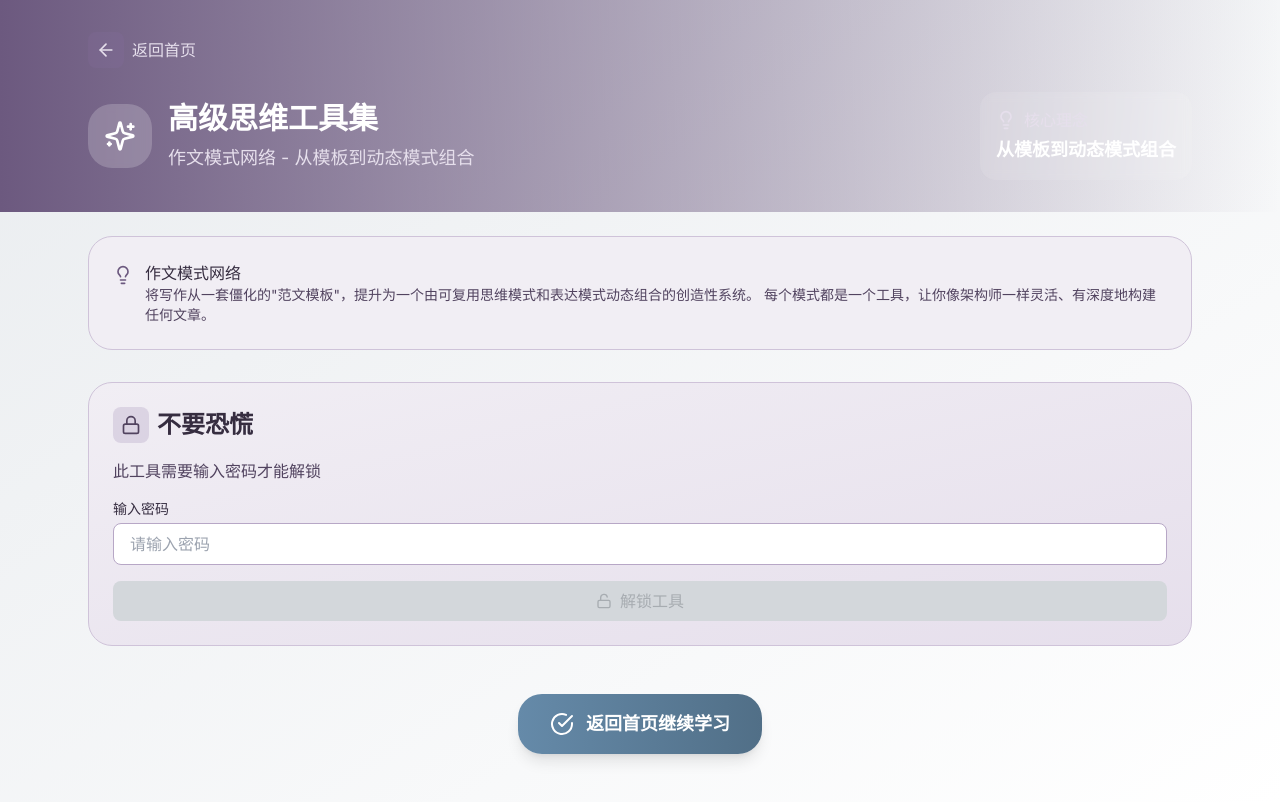
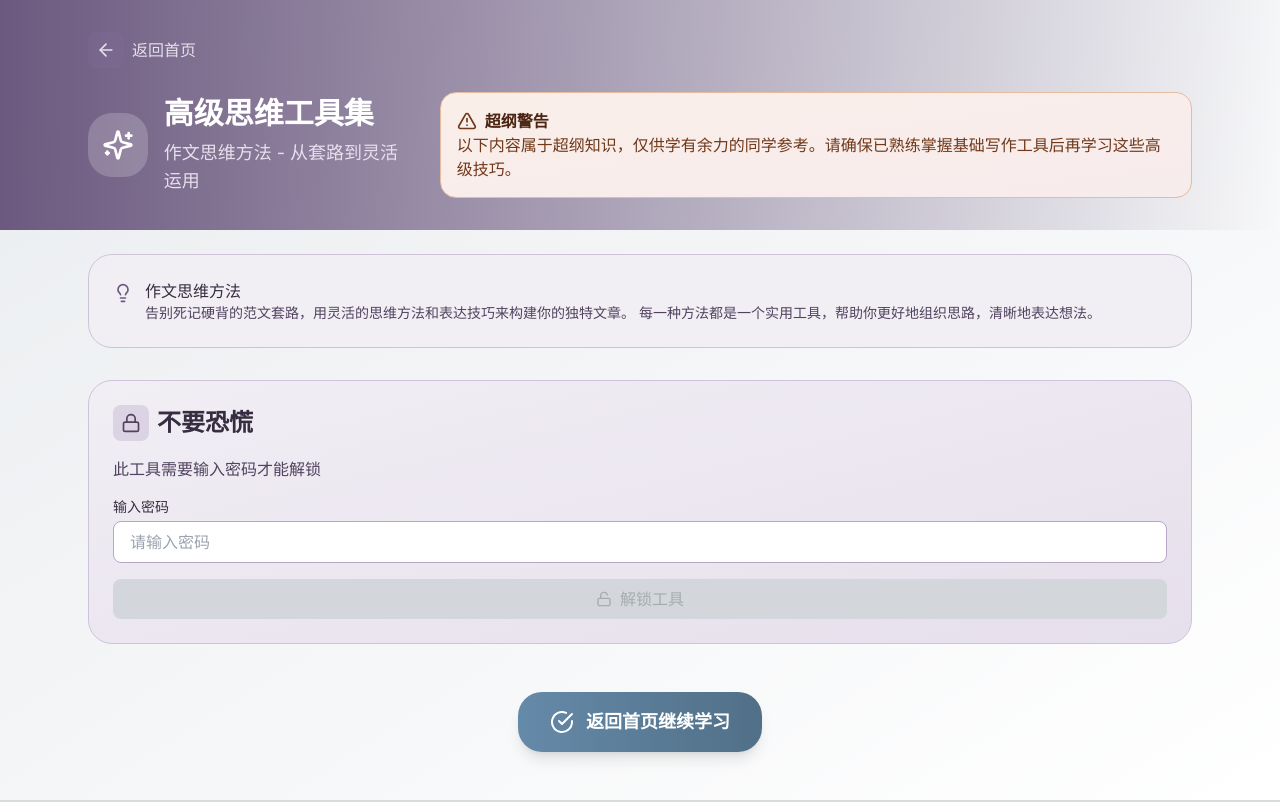
Before and after one commit to InitialXKO/Writing, a Next.js app: page /tools/advanced-tools in a window 1280 px wide. Built offline with nearby package versions, Linux system fonts and the light colour scheme.

Commit message:
修改advanced-tools页面中的残留术语表述

```diff
--- a/src/app/tools/advanced-tools/page.tsx
+++ b/src/app/tools/advanced-tools/page.tsx
@@ -5,7 +5,7 @@ import { writingTools } from '@/data/tools';
 import { useAppStore } from '@/lib/store';
 import AdvancedToolsHub from '@/components/AdvancedToolsHub';
 import PasswordInput from '@/components/PasswordInput';
-import { ArrowLeft, CheckCircle, Sparkles, Lightbulb } from 'lucide-react';
+import { ArrowLeft, CheckCircle, Sparkles, Lightbulb, AlertTriangle } from 'lucide-react';
 
 export default function AdvancedToolsPage() {
   const { progress, setProgress } = useAppStore();
@@ -52,16 +52,16 @@ export default function AdvancedToolsPage() {
                 </div>
                 <div>
                   <h1 className="text-3xl font-bold mb-2">高级思维工具集</h1>
-                  <p className="text-morandi-purple-100 text-lg">作文模式网络 - 从模板到动态模式组合</p>
+                  <p className="text-morandi-purple-100 text-lg">作文思维方法 - 从套路到灵活运用</p>
                 </div>
               </div>
 
-              <div className="bg-white/10 backdrop-blur-sm rounded-xl p-4">
-                <div className="flex items-center gap-2 text-morandi-purple-100">
-                  <Lightbulb className="w-5 h-5" />
-                  <span className="font-medium">核心理念</span>
+              <div className="bg-gradient-to-br from-morandi-orange-50 to-morandi-red-50 border border-morandi-orange-200 rounded-xl p-4">
+                <div className="flex items-center gap-2 text-morandi-orange-800">
+                  <AlertTriangle className="w-5 h-5 text-morandi-orange-700" />
+                  <span className="font-bold">超纲警告</span>
                 </div>
-                <p className="text-white font-bold text-lg mt-1">从模板到动态模式组合</p>
+                <p className="text-morandi-orange-700">以下内容属于超纲知识，仅供学有余力的同学参考。请确保已熟练掌握基础写作工具后再学习这些高级技巧。</p>
               </div>
             </div>
           </div>
@@ -75,10 +75,10 @@ export default function AdvancedToolsPage() {
                 <Lightbulb className="w-5 h-5 text-morandi-purple-600" />
               </div>
               <div>
-                <p className="text-morandi-purple-800 font-medium">作文模式网络</p>
+                <p className="text-morandi-purple-800 font-medium">作文思维方法</p>
                 <p className="text-morandi-purple-700 text-sm">
-                  将写作从一套僵化的"范文模板"，提升为一个由可复用思维模式和表达模式动态组合的创造性系统。
-                  每个模式都是一个工具，让你像架构师一样灵活、有深度地构建任何文章。
+                  告别死记硬背的范文套路，用灵活的思维方法和表达技巧来构建你的独特文章。
+                  每一种方法都是一个实用工具，帮助你更好地组织思路，清晰地表达想法。
                 </p>
               </div>
             </div>
```
